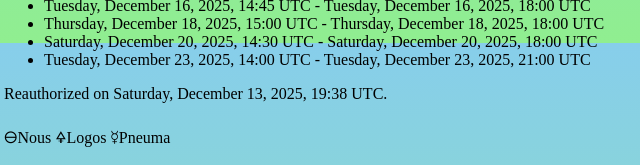
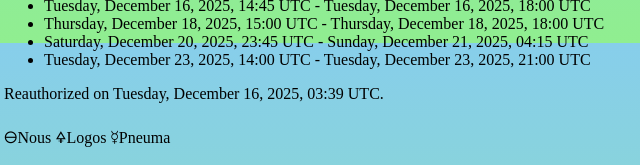
Before and after one commit to Qwerty-682-049/qwerty-682-049.github.io, a plain HTML site: page index.html in a window 1280 px wide. Shown: the part 757-922 px from the top of the page, 316-956 px from the left. Drawn offline with Linux system fonts and the light colour scheme.

Commit message:
Updated index.html

```diff
--- a/index.html
+++ b/index.html
@@ -34,13 +34,13 @@
 					<li><s>Saturday, December 13, 2025, 13:00 UTC - Saturday, December 13, 2025, 17:00 UTC</s></li>
 					<li>Tuesday, December 16, 2025, 14:45 UTC - Tuesday, December 16, 2025, 18:00 UTC</li>
 					<li>Thursday, December 18, 2025, 15:00 UTC - Thursday, December 18, 2025, 18:00 UTC</li>
-					<li>Saturday, December 20, 2025, 14:30 UTC - Saturday, December 20, 2025, 18:00 UTC</li>
+					<li>Saturday, December 20, 2025, 23:45 UTC - Sunday, December 21, 2025, 04:15 UTC</li>
 					<li>Tuesday, December 23, 2025, 14:00 UTC - Tuesday, December 23, 2025, 21:00 UTC</li>
 				</ul>
 			</section>
 		</main>
 		<footer>
-			<p>Reauthorized on <time datetime="2025-12-13 19:38Z">Saturday, December 13, 2025, 19:38 UTC</time>.</p>
+			<p>Reauthorized on <time datetime="2025-12-16 03:39Z">Tuesday, December 16, 2025, 03:39 UTC</time>.</p>
 			<p>&#x1F714;Nous &#x1F70D;Logos &#x263F;Pneuma</p>
 			<p>Copyright &#xA9; 2025 by Qwerty-682-049. All rights reserved.</p>
 		</footer>
```
